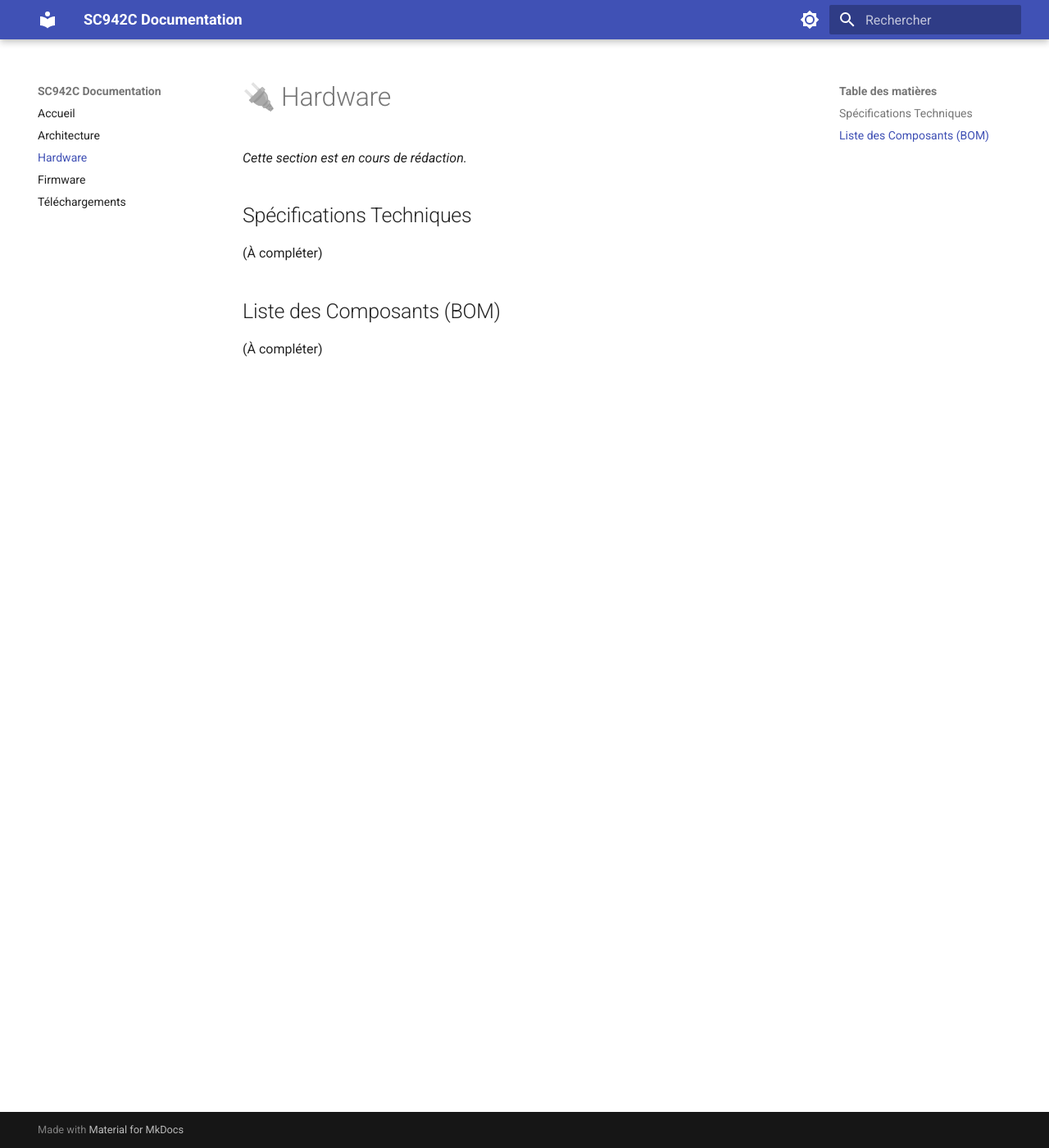
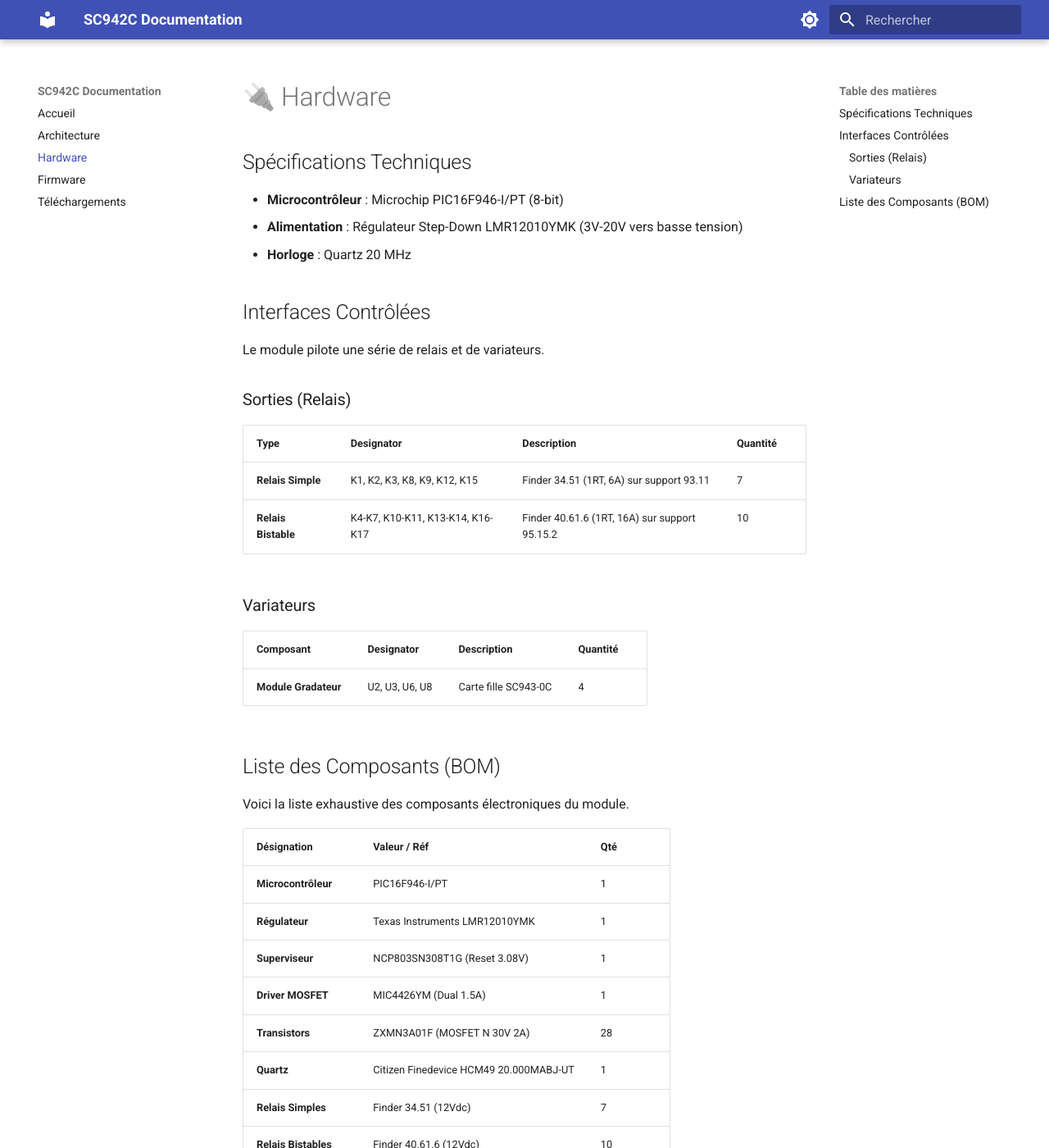
Before and after one commit to essensys-hub/essensys-board-SC942C, an MkDocs documentation site: the page built from docs/hardware.md, in a window 1280 px wide and 1400 px high. Shown: the whole window at 82% size. Built offline with MkDocs 1.6.1 and Material for MkDocs 9.7.7, drawn with Linux system fonts in a browser that asks for light colours; some of the changed text lies outside the part shown.

Commit message:
docs: Populate hardware components list

```diff
--- a/docs/hardware.md
+++ b/docs/hardware.md
@@ -1,11 +1,55 @@
 # 🔌 Hardware
-
-*Cette section est en cours de rédaction.*
 
 ## Spécifications Techniques
 
-(À compléter)
+*   **Microcontrôleur** : Microchip PIC16F946-I/PT (8-bit)
+*   **Alimentation** : Régulateur Step-Down LMR12010YMK (3V-20V vers basse tension)
+*   **Horloge** : Quartz 20 MHz
+
+## Interfaces Contrôlées
+
+Le module pilote une série de relais et de variateurs.
+
+### Sorties (Relais)
+
+| Type | Designator | Description | Quantité |
+| :--- | :--- | :--- | :--- |
+| **Relais Simple** | K1, K2, K3, K8, K9, K12, K15 | Finder 34.51 (1RT, 6A) sur support 93.11 | 7 |
+| **Relais Bistable** | K4-K7, K10-K11, K13-K14, K16-K17 | Finder 40.61.6 (1RT, 16A) sur support 95.15.2 | 10 |
+
+### Variateurs
+
+| Composant | Designator | Description | Quantité |
+| :--- | :--- | :--- | :--- |
+| **Module Gradateur** | U2, U3, U6, U8 | Carte fille SC943-0C | 4 |
 
 ## Liste des Composants (BOM)
 
-(À compléter)
+Voici la liste exhaustive des composants électroniques du module.
+
+| Désignation | Valeur / Réf | Qté |
+| :--- | :--- | :--- |
+| **Microcontrôleur** | PIC16F946-I/PT | 1 |
+| **Régulateur** | Texas Instruments LMR12010YMK | 1 |
+| **Superviseur** | NCP803SN308T1G (Reset 3.08V) | 1 |
+| **Driver MOSFET** | MIC4426YM (Dual 1.5A) | 1 |
+| **Transistors** | ZXMN3A01F (MOSFET N 30V 2A) | 28 |
+| **Quartz** | Citizen Finedevice HCM49 20.000MABJ-UT | 1 |
+| **Relais Simples** | Finder 34.51 (12Vdc) | 7 |
+| **Relais Bistables** | Finder 40.61.6 (12Vdc) | 10 |
+| **Cartes Filles** | Variateur SC943-0C | 4 |
+| **Diodes** | | |
+| - Transil/TVS | SMF5V0A-GS08 (5V 200W) | 23 |
+| - Schottky | BAT54C (Double) | 18 |
+| - Schottky | PMEG2020AEA (2A 20V) | 1 |
+| - Redressement | GF1B (1A 100V) | 1 |
+| **Connecteurs** | | |
+| - Borniers (Ressort) | Phoenix Contact FFKDSA1/V2 (7.62mm) | 29 |
+| - Borniers (Ressort) | Phoenix Contact FFKDS/V2 (5.08mm) | 18 |
+| **Passifs** | | |
+| - Condensateurs | 100nF, 10uF, 10nF, 18pF, 220pF | ~40 |
+| - Résistances | 10k, 22k, 6.8k, 1k, etc. | ~80 |
+| - Selfs | 10uH, Ferrites | 3 |
+| - Varistances | VDR (275Vac) | 4 |
+
+*Note : Cette liste est une synthèse. Se référer au fichier Excel/CSV complet pour les références précises lors de la fabrication.*
```
